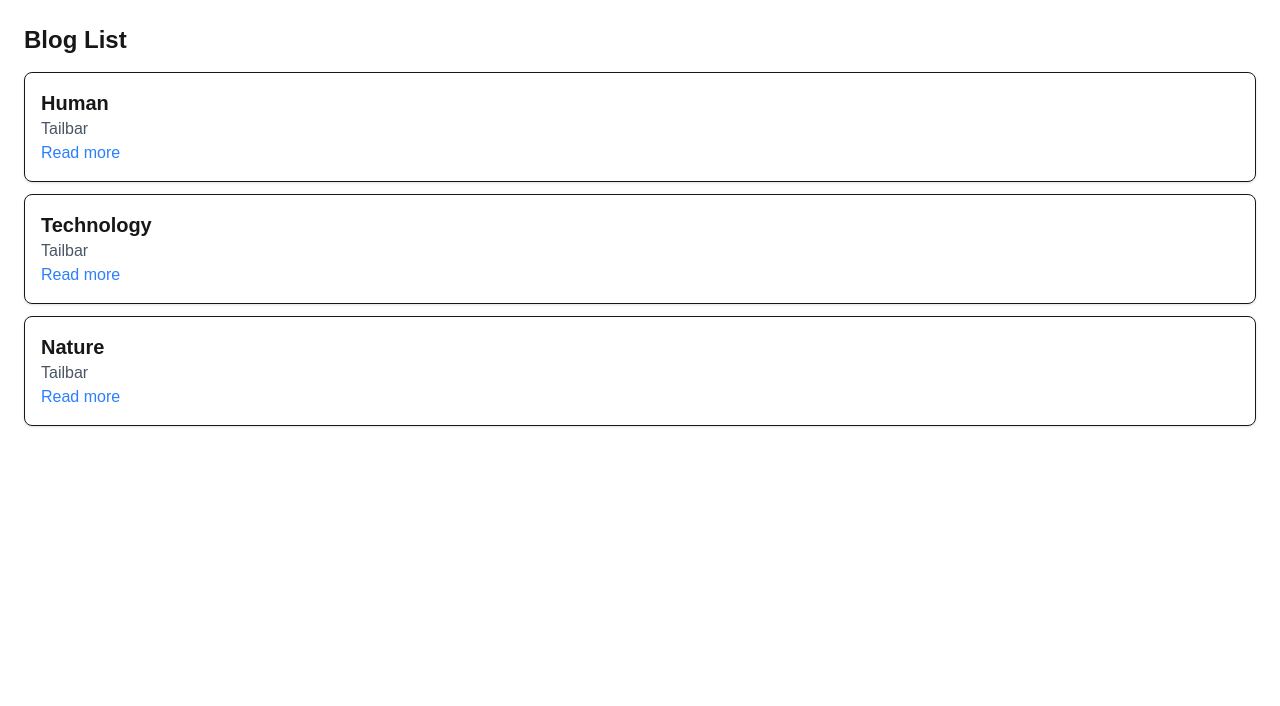
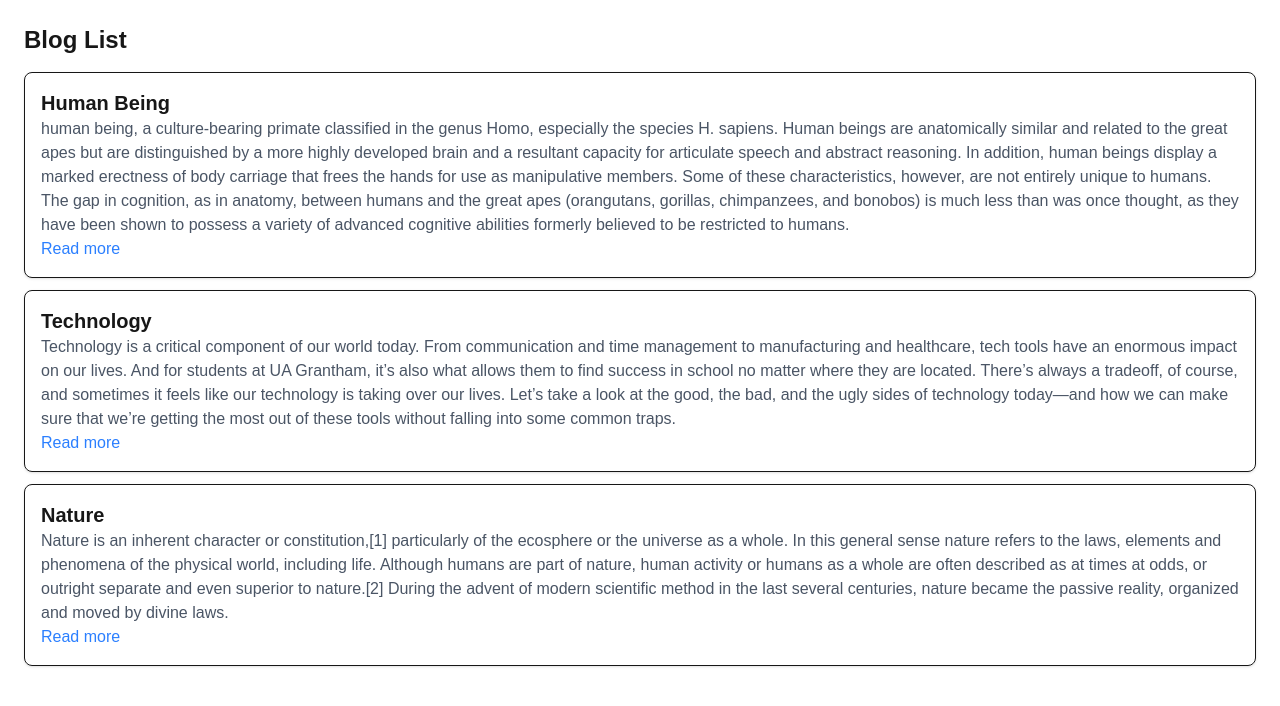
Before and after one commit to xvclenwn/lab1, a Next.js app: page /blog in a window 1280 px wide. Shown: the top 706 px of the page. Built offline with nearby package versions, Linux system fonts and the light colour scheme.

Commit message:
added articles

```diff
--- a/app/blog/[id]/comments/page.tsx
+++ b/app/blog/[id]/comments/page.tsx
@@ -11,7 +11,7 @@ export default function CommentDetail({ params }: { params: { id: string } }) {
 
   return (
     <div className="p-6">
-      <h5 className="text-3xl font-bold mb-2">{comment.commentname}</h5>
+      <h5 className=" font-bold mb-2">{comment.commentname}</h5>
       <p className="text-gray-700">{comment.description}</p>
       <p className="mt-4 text-sm text-gray-500">
         Comment ID: {comment.id} - dynamically routed page
--- a/app/data/blogs.ts
+++ b/app/data/blogs.ts
@@ -1,10 +1,9 @@
 export const blogs = [
-    { id: 1, blogname: "Human", description:"Tailbar"},
-    { id: 2, blogname: "Technology", description:"Tailbar"},
-    { id: 3, blogname: "Nature", description:"Tailbar"},
-];
-
-export const comments = [
+    { id: 1, blogname: "Human Being", description:"human being, a culture-bearing primate classified in the genus Homo, especially the species H. sapiens. Human beings are anatomically similar and related to the great apes but are distinguished by a more highly developed brain and a resultant capacity for articulate speech and abstract reasoning. In addition, human beings display a marked erectness of body carriage that frees the hands for use as manipulative members. Some of these characteristics, however, are not entirely unique to humans. The gap in cognition, as in anatomy, between humans and the great apes (orangutans, gorillas, chimpanzees, and bonobos) is much less than was once thought, as they have been shown to possess a variety of advanced cognitive abilities formerly believed to be restricted to humans."},
+    { id: 2, blogname: "Technology", description:"Technology is a critical component of our world today. From communication and time management to manufacturing and healthcare, tech tools have an enormous impact on our lives. And for students at UA Grantham, it’s also what allows them to find success in school no matter where they are located. There’s always a tradeoff, of course, and sometimes it feels like our technology is taking over our lives. Let’s take a look at the good, the bad, and the ugly sides of technology today—and how we can make sure that we’re getting the most out of these tools without falling into some common traps."},
+    { id: 3, blogname: "Nature", description:"Nature is an inherent character or constitution,[1] particularly of the ecosphere or the universe as a whole. In this general sense nature refers to the laws, elements and phenomena of the physical world, including life. Although humans are part of nature, human activity or humans as a whole are often described as at times at odds, or outright separate and even superior to nature.[2] During the advent of modern scientific method in the last several centuries, nature became the passive reality, organized and moved by divine laws."},
+]
+    export const comments = [
     { id: 1, commentname: "Дорж", description: "gaihaltai"},
     { id: 2, commentname: "Бат", description:"gaihmaar"},
     { id: 3, commentname: "Дорж", description:"waaw"},
```
